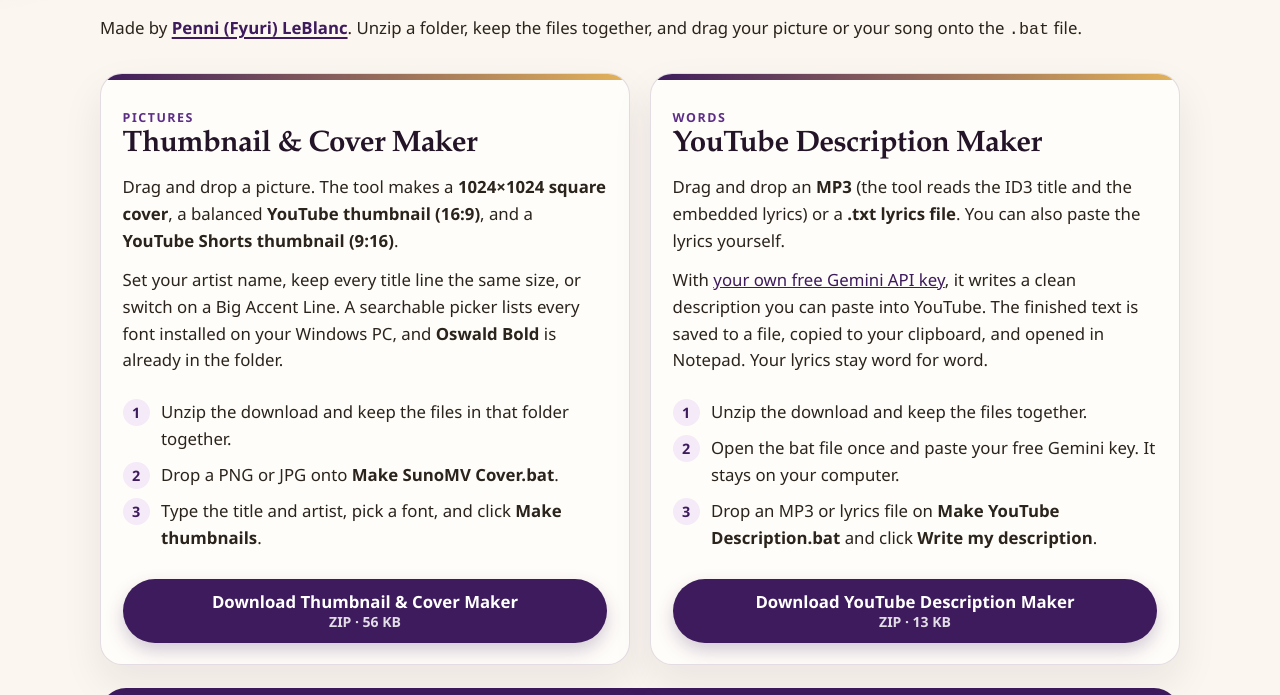
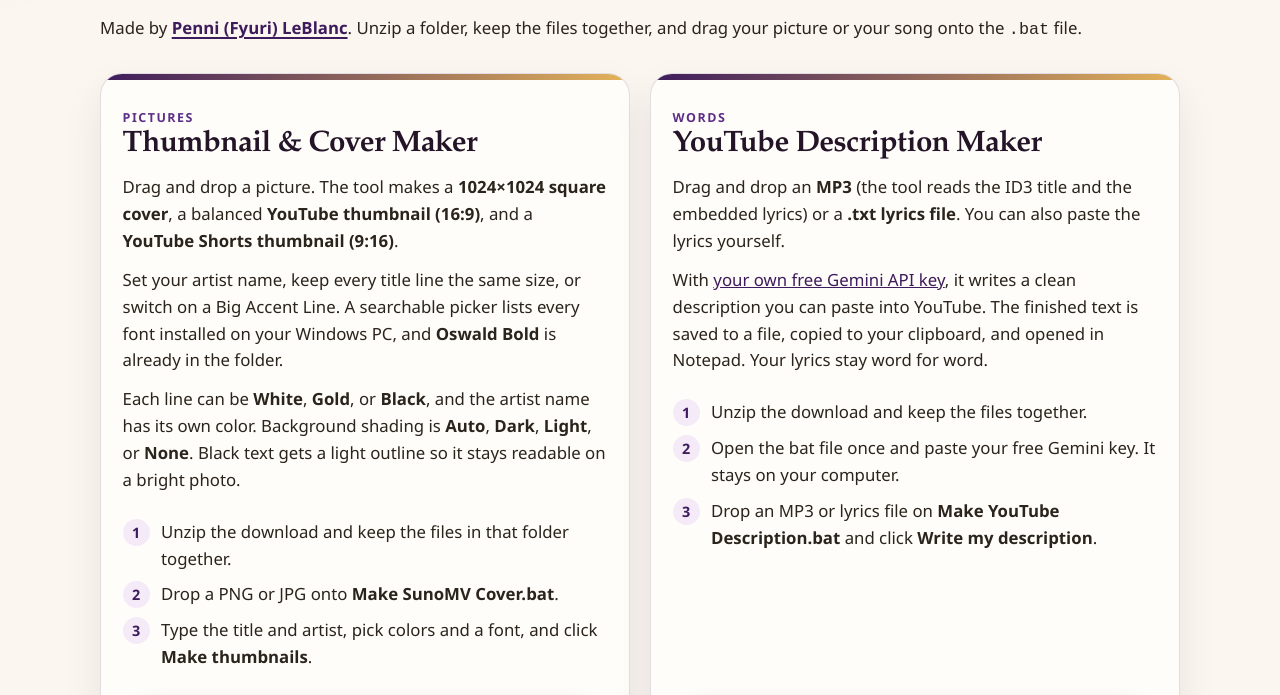
Before and after one commit to aerfren/music_creator_tools, a plain HTML site: page docs/index.html in a window 1280 px wide. Shown: the part 238-933 px from the top of the page. Drawn offline with Linux system fonts and the light colour scheme.

Commit message:
Add color and shading controls to the thumbnail maker
Replace the cover maker with Penni's updated script, rebuild the download zip, and note the White, Gold, and Black line colors plus Auto, Dark, Light, and None shading.

Co-authored-by: aerfren <aerfren@users.noreply.github.com>

```diff
--- a/docs/index.html
+++ b/docs/index.html
@@ -273,12 +273,13 @@
           <h2>Thumbnail &amp; Cover Maker</h2>
           <p>Drag and drop a picture. The tool makes a <strong>1024×1024 square cover</strong>, a balanced <strong>YouTube thumbnail (16:9)</strong>, and a <strong>YouTube Shorts thumbnail (9:16)</strong>.</p>
           <p>Set your artist name, keep every title line the same size, or switch on a Big Accent Line. A searchable picker lists every font installed on your Windows PC, and <strong>Oswald Bold</strong> is already in the folder.</p>
+          <p>Each line can be <strong>White</strong>, <strong>Gold</strong>, or <strong>Black</strong>, and the artist name has its own color. Background shading is <strong>Auto</strong>, <strong>Dark</strong>, <strong>Light</strong>, or <strong>None</strong>. Black text gets a light outline so it stays readable on a bright photo.</p>
           <ol class="steps">
             <li><span>Unzip the download and keep the files in that folder together.</span></li>
             <li><span>Drop a PNG or JPG onto <strong>Make SunoMV Cover.bat</strong>.</span></li>
-            <li><span>Type the title and artist, pick a font, and click <strong>Make thumbnails</strong>.</span></li>
+            <li><span>Type the title and artist, pick colors and a font, and click <strong>Make thumbnails</strong>.</span></li>
           </ol>
-          <a class="download" href="downloads/thumbnail-maker.zip" download="thumbnail-maker.zip"><span>Download Thumbnail &amp; Cover Maker</span><small>ZIP · 56 KB</small></a>
+          <a class="download" href="downloads/thumbnail-maker.zip" download="thumbnail-maker.zip"><span>Download Thumbnail &amp; Cover Maker</span><small>ZIP · 57 KB</small></a>
         </article>
 
         <article class="card">
```
Also changed, not shown: thumbnail-maker/README.txt, 3 other files.
